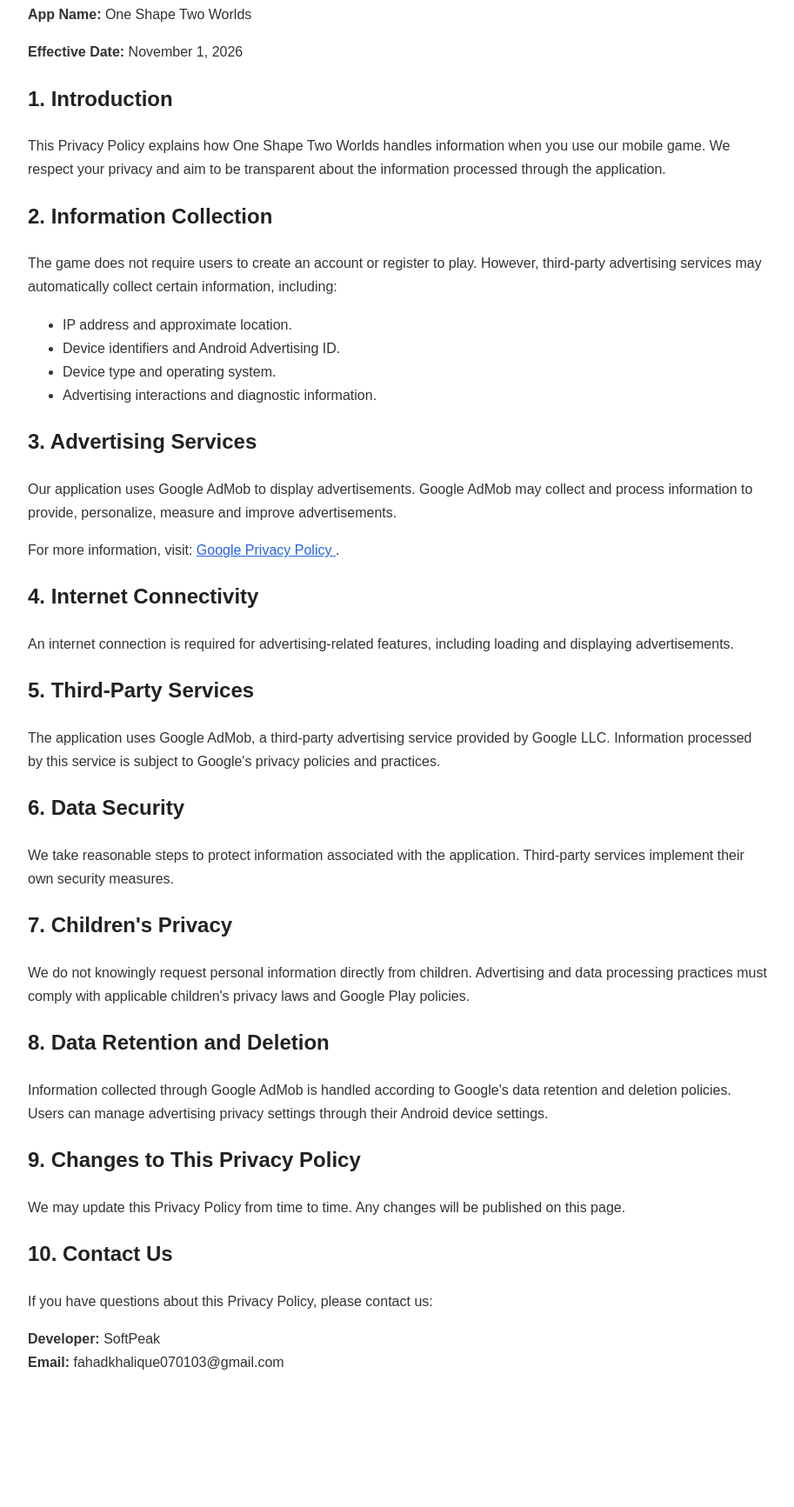
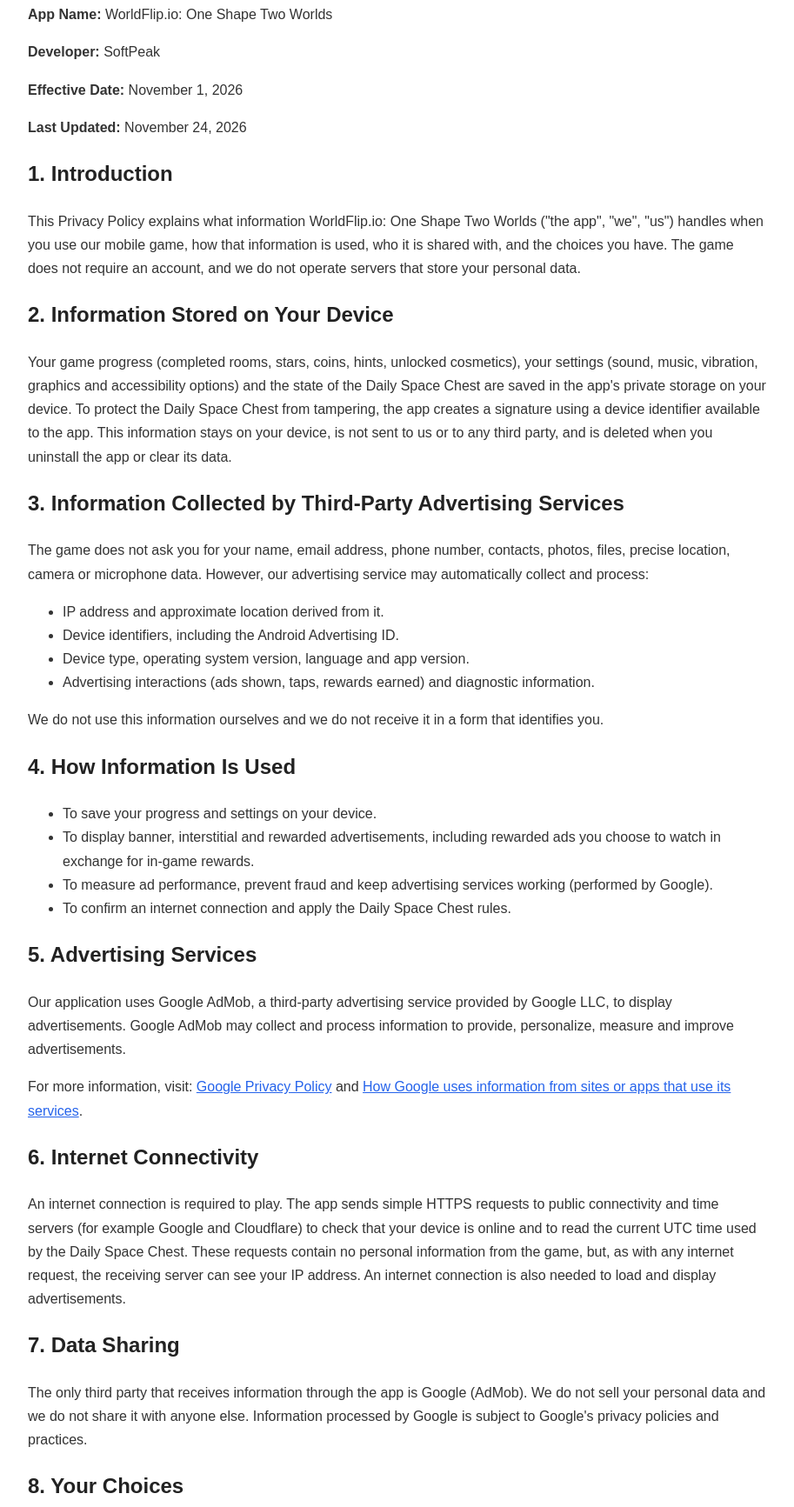
Before and after one commit to Fahad77-create/RealityShift_PrivacyPolicy, a plain HTML site: page index.html in a window 1280 px wide. Shown: the part 171-1904 px from the top of the page at 87% size, without its empty margins (183-1096 px from the left). Before the commit the page ends 1827 px from the top, so only its background shows below. Drawn offline with Linux system fonts and the light colour scheme.

Commit message:
Revise privacy policy for WorldFlip.io
Updated the privacy policy to reflect the new app name and developer information, along with changes to data handling and user choices.

```diff
--- a/index.html
+++ b/index.html
@@ -1,10 +1,9 @@
-
 <!DOCTYPE html>
 <html lang="en">
 <head>
     <meta charset="UTF-8">
     <meta name="viewport" content="width=device-width, initial-scale=1.0">
-    <title>Privacy Policy - One Shape Two Worlds</title>
+    <title>Privacy Policy - WorldFlip.io: Something Wrong</title>
     <style>
         body {
             font-family: Arial, sans-serif;
@@ -30,95 +29,135 @@
 
 <h1>Privacy Policy</h1>
 
-<p><strong>App Name:</strong> One Shape Two Worlds</p>
+<p><strong>App Name:</strong> WorldFlip.io: One Shape Two Worlds</p>
+<p><strong>Developer:</strong> SoftPeak</p>
 <p><strong>Effective Date:</strong> November 1, 2026</p>
+<p><strong>Last Updated:</strong> November 24, 2026</p>
 
 <h2>1. Introduction</h2>
 <p>
-This Privacy Policy explains how One Shape Two Worlds handles
-information when you use our mobile game.
-We respect your privacy and aim to be transparent about
-the information processed through the application.
+This Privacy Policy explains what information WorldFlip.io: One Shape Two Worlds
+("the app", "we", "us") handles when you use our mobile game, how that information
+is used, who it is shared with, and the choices you have.
+The game does not require an account, and we do not operate servers
+that store your personal data.
 </p>
 
-<h2>2. Information Collection</h2>
+<h2>2. Information Stored on Your Device</h2>
 <p>
-The game does not require users to create an account
-or register to play.
-However, third-party advertising services may automatically
-collect certain information, including:
+Your game progress (completed rooms, stars, coins, hints, unlocked cosmetics),
+your settings (sound, music, vibration, graphics and accessibility options) and
+the state of the Daily Space Chest are saved in the app's private storage on your
+device. To protect the Daily Space Chest from tampering, the app creates a signature
+using a device identifier available to the app. This information stays on your device,
+is not sent to us or to any third party, and is deleted when you uninstall the app
+or clear its data.
+</p>
+
+<h2>3. Information Collected by Third-Party Advertising Services</h2>
+<p>
+The game does not ask you for your name, email address, phone number, contacts,
+photos, files, precise location, camera or microphone data.
+However, our advertising service may automatically collect and process:
 </p>
 <ul>
-    <li>IP address and approximate location.</li>
-    <li>Device identifiers and Android Advertising ID.</li>
-    <li>Device type and operating system.</li>
-    <li>Advertising interactions and diagnostic information.</li>
+    <li>IP address and approximate location derived from it.</li>
+    <li>Device identifiers, including the Android Advertising ID.</li>
+    <li>Device type, operating system version, language and app version.</li>
+    <li>Advertising interactions (ads shown, taps, rewards earned) and diagnostic information.</li>
+</ul>
+<p>
+We do not use this information ourselves and we do not receive it in a form
+that identifies you.
+</p>
+
+<h2>4. How Information Is Used</h2>
+<ul>
+    <li>To save your progress and settings on your device.</li>
+    <li>To display banner, interstitial and rewarded advertisements, including rewarded ads you choose to watch in exchange for in-game rewards.</li>
+    <li>To measure ad performance, prevent fraud and keep advertising services working (performed by Google).</li>
+    <li>To confirm an internet connection and apply the Daily Space Chest rules.</li>
 </ul>
 
-<h2>3. Advertising Services</h2>
+<h2>5. Advertising Services</h2>
 <p>
-Our application uses Google AdMob to display advertisements.
-Google AdMob may collect and process information to provide,
-personalize, measure and improve advertisements.
+Our application uses Google AdMob, a third-party advertising service provided by
+Google LLC, to display advertisements. Google AdMob may collect and process
+information to provide, personalize, measure and improve advertisements.
 </p>
 <p>
 For more information, visit:
-<a href="https://policies.google.com/privacy">
-Google Privacy Policy
-</a>.
+<a href="https://policies.google.com/privacy">Google Privacy Policy</a> and
+<a href="https://policies.google.com/technologies/partner-sites">How Google uses information from sites or apps that use its services</a>.
 </p>
 
-<h2>4. Internet Connectivity</h2>
+<h2>6. Internet Connectivity</h2>
 <p>
-An internet connection is required for advertising-related
-features, including loading and displaying advertisements.
+An internet connection is required to play. The app sends simple HTTPS requests to
+public connectivity and time servers (for example Google and Cloudflare) to check that
+your device is online and to read the current UTC time used by the Daily Space Chest.
+These requests contain no personal information from the game, but, as with any internet
+request, the receiving server can see your IP address. An internet connection is also
+needed to load and display advertisements.
 </p>
 
-<h2>5. Third-Party Services</h2>
+<h2>7. Data Sharing</h2>
 <p>
-The application uses Google AdMob, a third-party advertising
-service provided by Google LLC.
-Information processed by this service is subject to
-Google's privacy policies and practices.
+The only third party that receives information through the app is Google (AdMob).
+We do not sell your personal data and we do not share it with anyone else.
+Information processed by Google is subject to Google's privacy policies and practices.
 </p>
 
-<h2>6. Data Security</h2>
+<h2>8. Your Choices</h2>
+<ul>
+    <li><strong>Advertising ID and personalization:</strong> on your Android device, go to Settings &rarr; Google &rarr; Ads (or Settings &rarr; Privacy &rarr; Ads) to opt out of ad personalization or to reset or delete your advertising ID.</li>
+    <li><strong>Consent:</strong> where the law requires it (for example in the European Economic Area, the United Kingdom and Switzerland), the app asks for your consent before showing personalized ads.</li>
+    <li><strong>Local data:</strong> uninstall the app or clear its storage in Android settings to delete everything stored on your device.</li>
+</ul>
+
+<h2>9. Data Security</h2>
 <p>
-We take reasonable steps to protect information associated
-with the application. Third-party services implement
-their own security measures.
+Game data is kept in the app's private storage on your device, protected by Android's
+app sandbox. We take reasonable steps to protect information associated with the
+application. Third-party services, including Google, apply their own security measures.
 </p>
 
-<h2>7. Children's Privacy</h2>
+<h2>10. Data Retention and Deletion</h2>
 <p>
-We do not knowingly request personal information directly
-from children. Advertising and data processing practices
-must comply with applicable children's privacy laws
-and Google Play policies.
+We do not keep personal data about you on our own servers, so there is nothing for us
+to retain or delete on our side. Game data on your device is removed when you uninstall
+the app or clear its data. Information collected through Google AdMob is handled
+according to Google's data retention and deletion policies. You can also contact us at
+the email below with any request about your data.
 </p>
 
-<h2>8. Data Retention and Deletion</h2>
+<h2>11. Children's Privacy</h2>
 <p>
-Information collected through Google AdMob is handled
-according to Google's data retention and deletion policies.
-Users can manage advertising privacy settings through
-their Android device settings.
+The app is a general-audience puzzle game and is not directed at children under 13.
+We do not knowingly collect personal information from children, and we request ads at
+the most restrictive content rating (G). If you believe a child has provided personal
+information through the app, please contact us and we will help.
 </p>
 
-<h2>9. Changes to This Privacy Policy</h2>
+<h2>12. International Transfers</h2>
 <p>
-We may update this Privacy Policy from time to time.
-Any changes will be published on this page.
+Google may process information in countries other than your own. Its safeguards are
+described in the Google Privacy Policy.
 </p>
 
-<h2>10. Contact Us</h2>
+<h2>13. Changes to This Privacy Policy</h2>
 <p>
-If you have questions about this Privacy Policy,
-please contact us:
+We may update this Privacy Policy from time to time. Any changes will be published on
+this page with an updated "Last Updated" date.
+</p>
+
+<h2>14. Contact Us</h2>
+<p>
+If you have questions about this Privacy Policy, please contact us:
 </p>
 <p>
 <strong>Developer:</strong> SoftPeak<br>
-<strong>Email:</strong> fahadkhalique070103@gmail.com
+<strong>Email:</strong> <a href="mailto:fahadkhalique070103@gmail.com">fahadkhalique070103@gmail.com</a>
 </p>
 
 </body>
```
